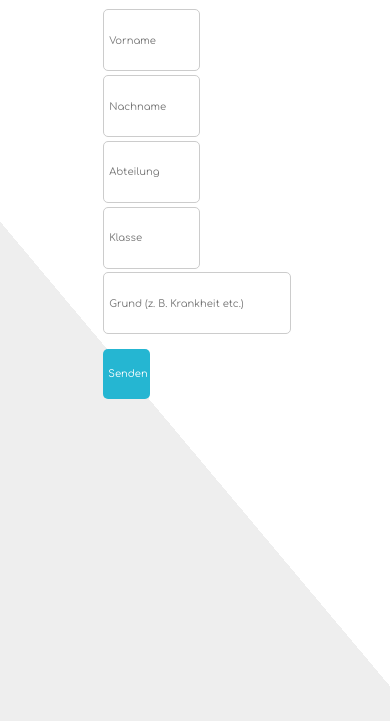
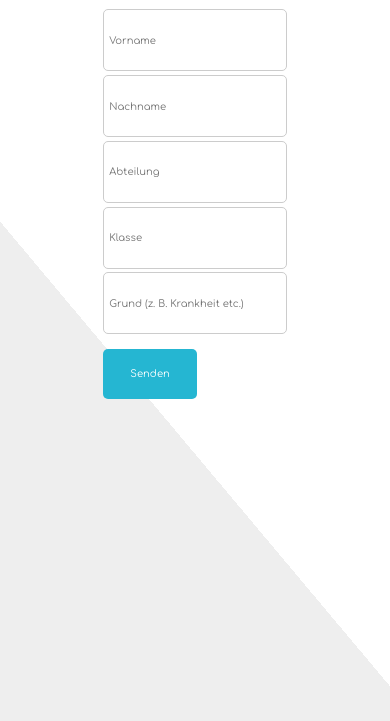
Before and after one commit to tfbern/inf17, a plain HTML site: page tfAbmeldung/index.html in a window 390 px wide. Shown: the part 99-820 px from the top of the page. Drawn offline with Linux system fonts and the light colour scheme.

Commit message:
btn fix
btn fixed (3)

```diff
--- a/tfAbmeldung/main.css
+++ b/tfAbmeldung/main.css
@@ -86,4 +86,16 @@ input:focus {
 	.grid-container-1 {
 		display: none;
 	}
+
+	input {
+		width: 92%;
+	}
+
+	#grund {
+		width: 92%;
+	}
+
+	#btn-submit {
+		width: 50%;
+	}
 }
```
